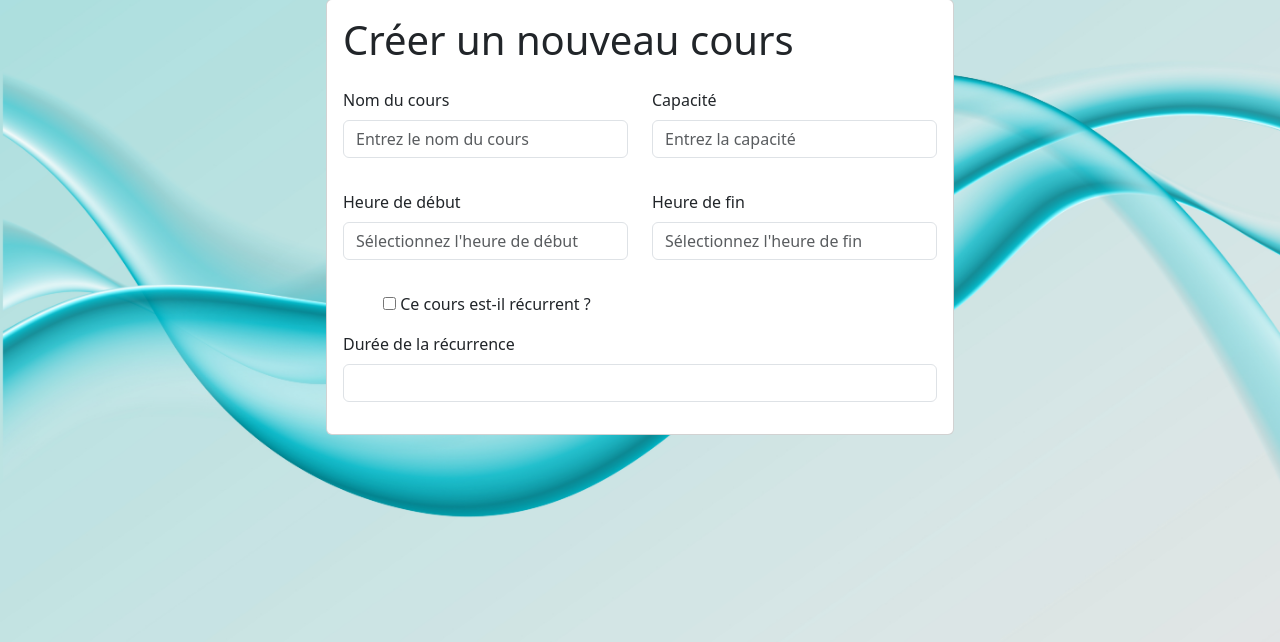
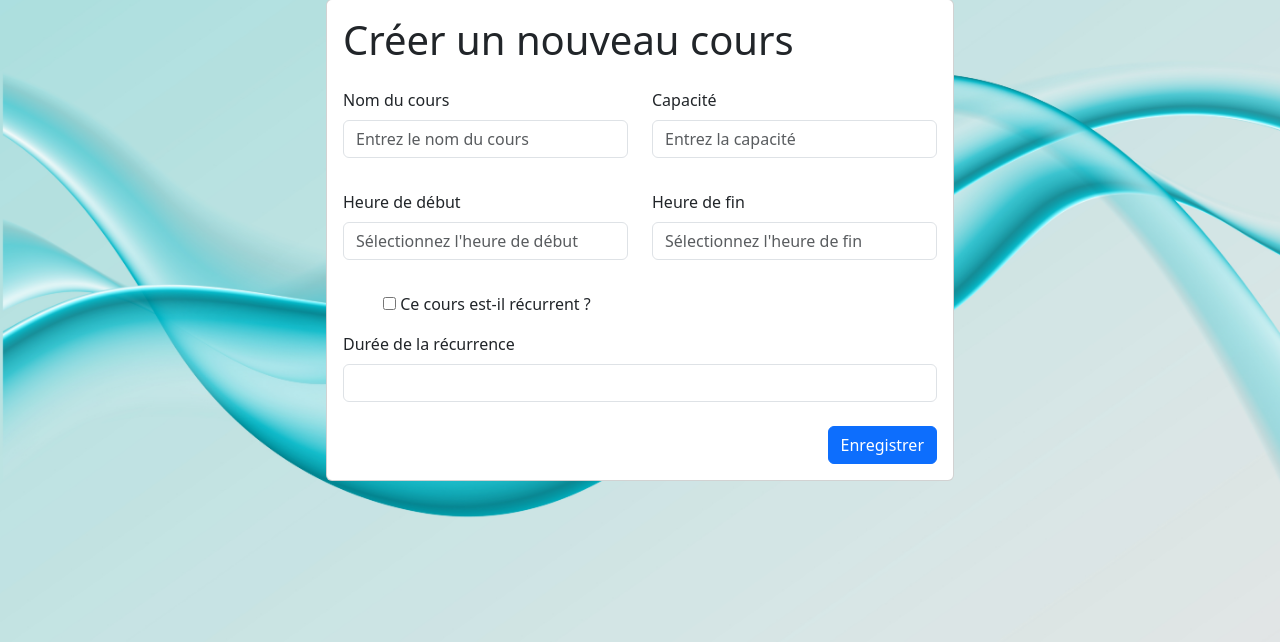
Before and after one commit to SamuelMeline/AirStudio73, a Symfony app: template templates/course/new.html.twig in a window 1280 px wide. Shown: the part 158-800 px from the top of the page. Run offline with Twig, Linux system fonts and the light colour scheme; the template is opened without the code that fills it, so the values that code supplies are empty; form fields are guessed from the names that the template uses; some libraries are stand-ins or nearby versions.

Commit message:
update planning

```diff
--- a/templates/course/new.html.twig
+++ b/templates/course/new.html.twig
@@ -56,9 +56,9 @@
 						{{ form_errors(form.recurrenceDuration) }}
 					</div>
 
-					{# <div class="d-flex justify-content-end mt-4">
+					<div class="d-flex justify-content-end mt-4">
 						<button type="submit" class="btn btn-primary">Enregistrer</button>
-					</div> #}
+					</div>
 					{{ form_end(form) }}
 				</div>
 			</div>
```
